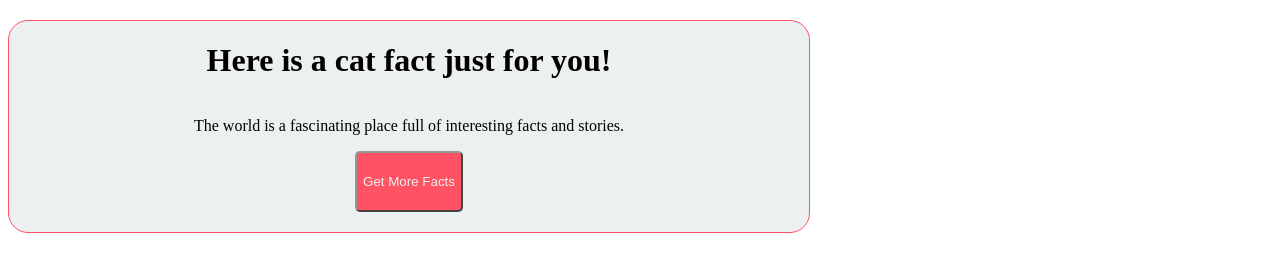
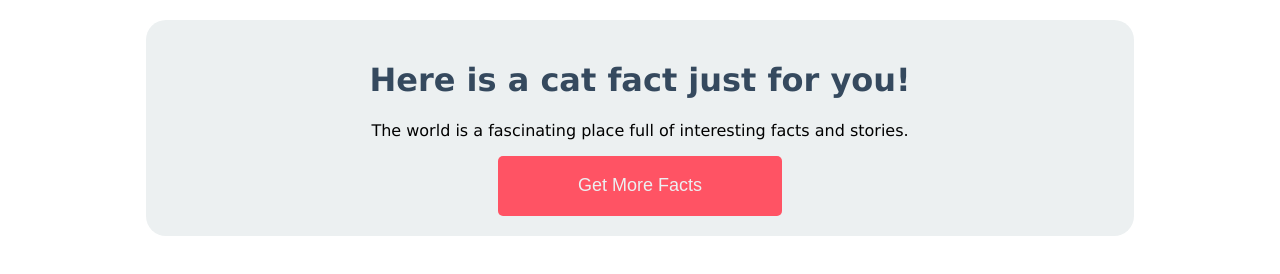
Before and after one commit to MohammedAbidNafi/Catapolis, a website with bundled scripts: page index.html in a window 1280 px wide. Shown: the part 326-600 px from the top of the page. Built offline with nearby package versions, Linux system fonts and the light colour scheme.

Commit message:
Fact box done

```diff
--- a/index.css
+++ b/index.css
@@ -4,33 +4,59 @@ nav{
     margin: 20px;
 }
 
+.FactMainDiv{
+    display: flex;
+    flex-direction: column;
+    justify-content: center;
+    align-items: center;
+    width: auto;
+
+
+}
 
 .FactDiv{
+    /* Center this div with flexible width and contents inside it aligned vertically */
 
-    display: grid;
-    place-items: center ;
-    max-width: 800px;
+    width: 75%;
+    padding: 20px;
     background-color: #ECF0F1;
     border-color: #FF5364;
-    border-width: 1px;
-    border-style: solid;
+    border-width: 100px;
     border-radius: 20px;
-    padding-bottom: 20px;
+    margin-left: auto;
+    margin-right: auto;
+    text-align: center;
+
 }
+
+
 h1{
     text-align: center;
+    color: #35495E;
+    font-weight: bold;
+    font-family: 'Lucida Grande';
 }
 p{
     text-align: center;
+    font-family: 'Lucida Grande';
 }
 
 .getBtn{
-    width: auto;
-    height: 61px;
+    width: 30%;
+    height: 60px;
+    font-size: large;
+
     background-color: #FF5364;
     border-radius: 5px;
     color: #ECF0F1;
-    size: 36px;
-    border-color: #979797;
+    padding-right: 10px;
+    padding-left: 10px;
+    padding-top: 10px;
+    padding-bottom: 10px;
+    size: 50px;
+    border: none;
 
 }
+
+
+/* Increase text size inside button css*/
--- a/index.html
+++ b/index.html
@@ -33,12 +33,15 @@
     <!--Add a div inside it add a heading then a paragraph then a button with text get more facts-->
 
 
+    <div class="FactMainDiv">
+        <div class="FactDiv">
+            <h1>Here is a cat fact just for you!</h1>
+            <p>The world is a fascinating place full of interesting facts and stories.</p>
+            <button class="getBtn">Get More Facts</button>
+        </div>
+    </div>
 
-<div class="FactDiv">
-    <h1>Here is a cat fact just for you!</h1>
-    <p>The world is a fascinating place full of interesting facts and stories.</p>
-    <button class="getBtn">Get More Facts</button>
-</div>
+
 
 
 <script src="firebase.js"></script>
```
